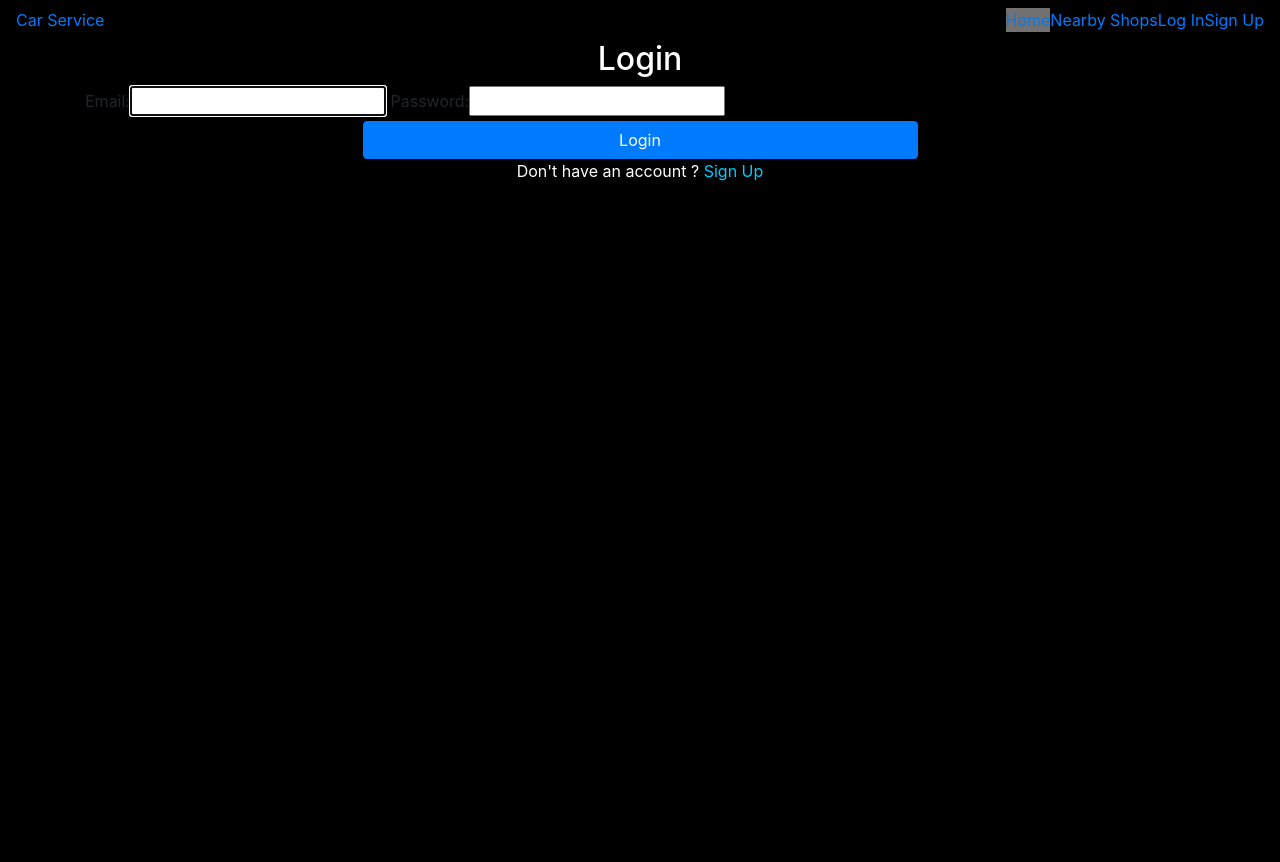
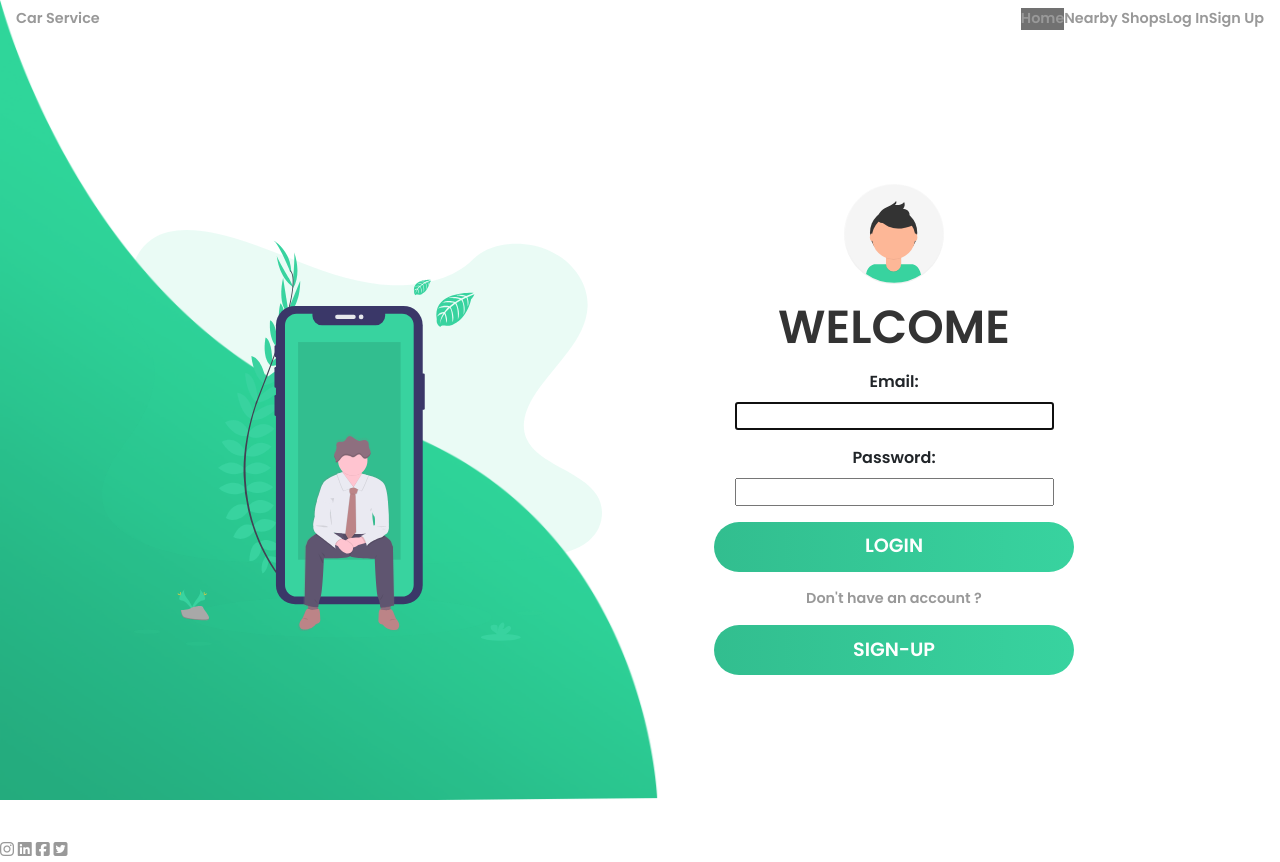
Before and after one commit to BhavikMehta57/CodeAxe, a Django app: page /carserviceapp/login/ in a window 1280 px wide. Before the commit the page ends 181 px from the top, so only its background shows below. Run offline with Django 3.2, Linux system fonts and the light colour scheme; some libraries are stand-ins or nearby versions.

Commit message:
login page done

```diff
--- a/webdev/carserviceapp/models.py
+++ b/webdev/carserviceapp/models.py
@@ -73,4 +73,4 @@ class Shop(models.Model):
     owner_contact = models.IntegerField(unique=True)
     services = models.CharField(max_length=500)
     shop_image = models.ImageField()
-    service_charge = models.IntegerField
+    service_charge = models.IntegerField()
--- /dev/null
+++ b/webdev/static/login.css
@@ -0,0 +1,225 @@
+*{
+	padding: 0;
+	margin: 0;
+	box-sizing: border-box;
+}
+
+body{
+    font-family: 'Poppins', sans-serif;
+    overflow: hidden;
+}
+
+.wave{
+	position: fixed;
+	bottom: 0;
+	left: 0;
+	height: 100%;
+	z-index: -1;
+}
+
+.container{
+    width: 100vw;
+    height: 100vh;
+    display: grid;
+    grid-template-columns: repeat(2, 1fr);
+    grid-gap :7rem;
+    padding: 0 2rem;
+}
+
+.img{
+	display: flex;
+	justify-content: flex-end;
+	align-items: center;
+}
+
+.login-content{
+	display: flex;
+	justify-content: flex-start;
+	align-items: center;
+	text-align: center;
+}
+
+.img img{
+	width: 500px;
+}
+
+form{
+	width: 360px;
+}
+
+.login-content img{
+    height: 100px;
+}
+
+.login-content h2{
+	margin: 15px 0;
+	color: #333;
+	text-transform: uppercase;
+	font-size: 2.9rem;
+}
+
+.login-content .input-div{
+	position: relative;
+    display: grid;
+    grid-template-columns: 7% 93%;
+    margin: 25px 0;
+    padding: 5px 0;
+    border-bottom: 2px solid #d9d9d9;
+}
+
+.login-content .input-div.one{
+	margin-top: 0;
+}
+
+.i{
+	color: #d9d9d9;
+	display: flex;
+	justify-content: center;
+	align-items: center;
+}
+
+.i i{
+	transition: .3s;
+}
+
+.input-div > div{
+    position: relative;
+	height: 45px;
+}
+
+.input-div > div > h5{
+	position: absolute;
+	left: 10px;
+	top: 50%;
+	transform: translateY(-50%);
+	color: #999;
+	font-size: 18px;
+	transition: .3s;
+}
+
+.input-div:before, .input-div:after{
+	content: '';
+	position: absolute;
+	bottom: -2px;
+	width: 0%;
+	height: 2px;
+	background-color: #38d39f;
+	transition: .4s;
+}
+
+.input-div:before{
+	right: 50%;
+}
+
+.input-div:after{
+	left: 50%;
+}
+
+.input-div.focus:before, .input-div.focus:after{
+	width: 50%;
+}
+
+.input-div.focus > div > h5{
+	top: -5px;
+	font-size: 15px;
+}
+
+.input-div.focus > .i > i{
+	color: #38d39f;
+}
+
+.input-div > div > input{
+	position: absolute;
+	left: 0;
+	top: 0;
+	width: 100%;
+	height: 100%;
+	border: none;
+	outline: none;
+	background: none;
+	padding: 0.5rem 0.7rem;
+	font-size: 1.2rem;
+	color: #555;
+	font-family: 'poppins', sans-serif;
+}
+
+.input-div.pass{
+	margin-bottom: 4px;
+}
+
+a{
+	display: block;
+	text-align: right;
+	text-decoration: none;
+	color: #999;
+	font-size: 0.9rem;
+	transition: .3s;
+}
+
+a:hover{
+	color: #38d39f;
+}
+
+.btn{
+	display: block;
+	width: 100%;
+	height: 50px;
+	border-radius: 25px;
+	outline: none;
+	border: none;
+	background-image: linear-gradient(to right, #32be8f, #38d39f, #32be8f);
+	background-size: 200%;
+	font-size: 1.2rem;
+	color: #fff;
+	font-family: 'Poppins', sans-serif;
+	text-transform: uppercase;
+	margin: 1rem 0;
+	cursor: pointer;
+	transition: .5s;
+}
+.btn:hover{
+	background-position: right;
+}
+
+.dont_acc{
+    text-align: center;
+}
+
+@media screen and (max-width: 1050px){
+	.container{
+		grid-gap: 5rem;
+	}
+}
+
+@media screen and (max-width: 1000px){
+	form{
+		width: 290px;
+	}
+
+	.login-content h2{
+        font-size: 2.4rem;
+        margin: 8px 0;
+	}
+
+	.img img{
+		width: 400px;
+	}
+}
+
+@media screen and (max-width: 900px){
+	.container{
+		grid-template-columns: 1fr;
+	}
+
+	.img{
+		display: none;
+	}
+
+	.wave{
+		display: none;
+	}
+
+	.login-content{
+		justify-content: center;
+	}
+}
--- /dev/null
+++ b/webdev/static/main.js
@@ -0,0 +1,20 @@
+const inputs = document.querySelectorAll(".input");
+
+
+function addcl(){
+	let parent = this.parentNode.parentNode;
+	parent.classList.add("focus");
+}
+
+function remcl(){
+	let parent = this.parentNode.parentNode;
+	if(this.value == ""){
+		parent.classList.remove("focus");
+	}
+}
+
+
+inputs.forEach(input => {
+	input.addEventListener("focus", addcl);
+	input.addEventListener("blur", remcl);
+});
--- a/webdev/static/style.css
+++ b/webdev/static/style.css
@@ -1,15 +1,3 @@
-<<<<<<< HEAD
-.navbar {
-  background-color: black !important;
-  color: red;
-}
-
-body {
-  background: black;
-}
-.name {
-  background-color: brown;
-}
 
 * {
   box-sizing: border-box;
@@ -109,16 +97,3 @@ fade {
     opacity: 1;
   }
 }
-=======
-.navbar{
-    background-color: black !important;
-    color: red;
-}
-
-body{
-    background: black;
-}
-.name{
-    background-color: brown;
-}
->>>>>>> eb5a199df0c3abc06b87d1a5c5613a81847c48eb
--- a/webdev/templates/base.html
+++ b/webdev/templates/base.html
@@ -23,6 +23,10 @@
     />
    <!-- style css -->
    <link rel="stylesheet" href="{% static 'style.css' %}">
+   <link rel="stylesheet" href="{% static 'login.css' %}">
+
+   <link href="https://fonts.googleapis.com/css?family=Poppins:600&display=swap" rel="stylesheet">
+	<script src="https://kit.fontawesome.com/a81368914c.js"></script>
 
    <link
       rel="stylesheet"
@@ -33,6 +37,7 @@
    <link rel="stylesheet" href="https://cdnjs.cloudflare.com/ajax/libs/font-awesome/5.15.2/css/all.min.css" integrity="sha512-HK5fgLBL+xu6dm/Ii3z4xhlSUyZgTT9tuc/hSrtw6uzJOvgRr2a9jyxxT1ely+B+xFAmJKVSTbpM/CuL7qxO8w==" crossorigin="anonymous" />
    <link rel="stylesheet" href="https://cdnjs.cloudflare.com/ajax/libs/fancybox/2.1.5/jquery.fancybox.min.css" media="screen">
 
+   <script type="text/javascript" src="{% static 'main.js' %}"></script>
    </head>
    <body>
       {% include "navbar.html" %}
--- a/webdev/templates/registration/login.html
+++ b/webdev/templates/registration/login.html
@@ -3,17 +3,25 @@
 {% block navbar %}
 	{% include "../navbar.html" %}
 {% endblock %}
+
 {% block content %}
-<div>
-  <div class="container">
-    <form cform method="POST" enctype="multipart/form-data" class="form-css">
-      <h2 style="color: rgb(255, 255, 255);text-align: center;">Login </h2>
+<body>
+	<img class="wave" src="../media/wave.png">
+	<div class="container">
+		<div class="img">
+			<img src="../media/bg.svg">
+		</div>
+		<div class="login-content">
+			<form cform method="POST" enctype="multipart/form-data" class="form-css">
+				<img src="../media/avatar.svg">
+				<h2 class="title">Welcome</h2>
         {% csrf_token %}
-        {{form}}
-        <button type="submit" class="btn btn-primary justify-content-center" style="width: 50%;margin: 0 25%;">Login</button>
-        <p style="text-align: center;color: white;"> Don't have an account ?  <a style="color: rgb(0, 204, 255)" href="{% url 'register' %}">Sign Up</a></p>
-      </form>
-  </div>
-</div>
-
+        {{form.as_p}}
+              <button type="submit" class="btn btn-primary justify-content-center">Login</button>
+            	<a href="{% url 'register' %}" class="dont_acc">Don't have an account ?</a>
+            	<input type="submit" class="btn" value="Sign-up">
+            </form>
+        </div>
+    </div>
+  </body>
 {% endblock %}
```
Also changed, not shown: webdev/db.sqlite3, webdev/media/avatar.svg (added), webdev/media/bg.svg (added), webdev/media/wave.png (added).
